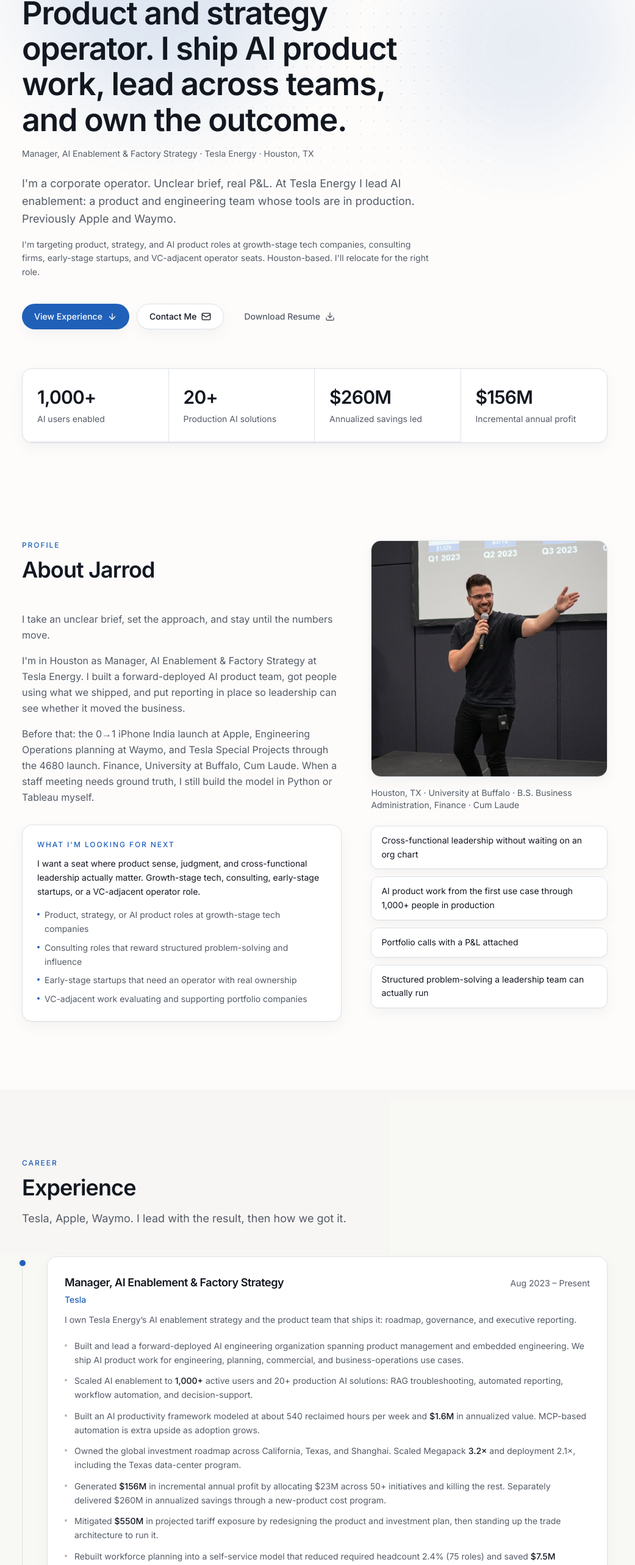
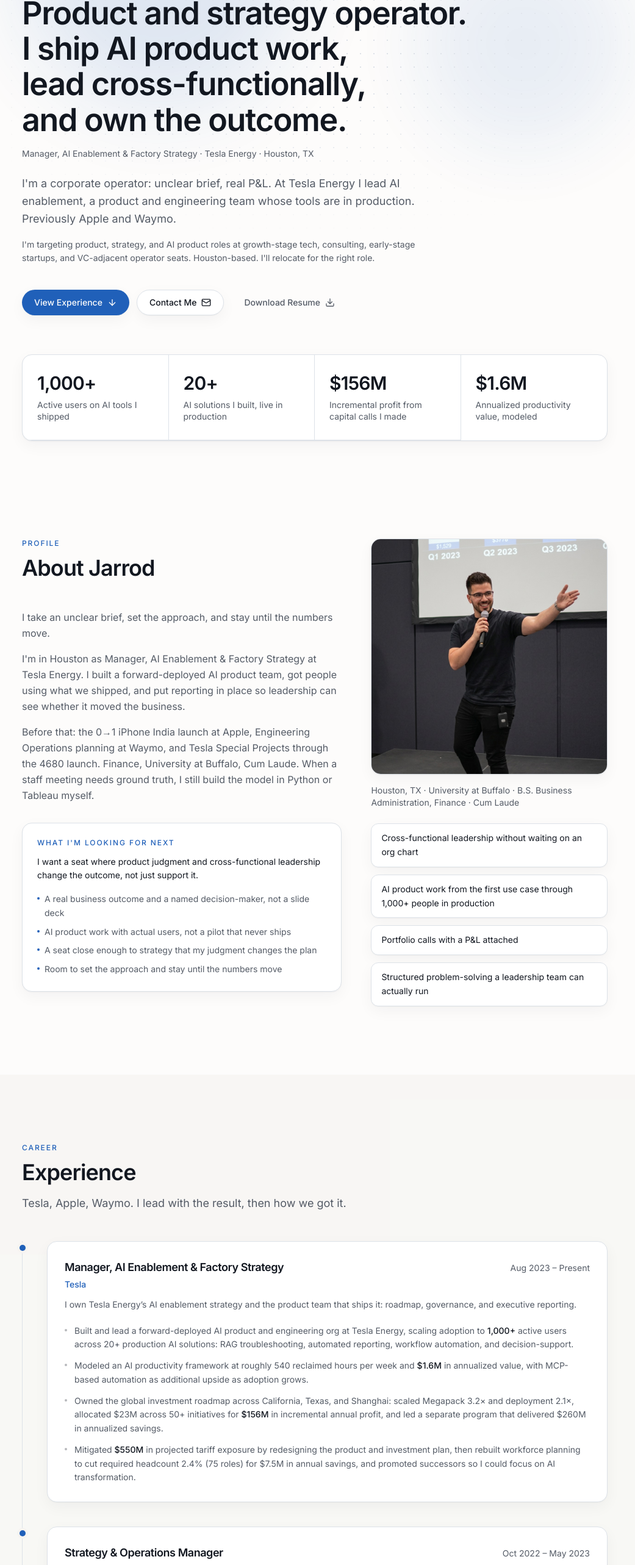
Before and after one commit to jarrodtran/Personal-Website, a Next.js app: page / in a window 1280 px wide. Shown: the part 230-2796 px from the top of the page at 61% size, without its empty margins (124-1165 px from the left). Built offline with nearby package versions, Linux system fonts and the light colour scheme.

Commit message:
Editorial pass: tighten hero copy, honest highlight attribution, cut Tesla bullets to 4, dedupe looking-for list
Co-authored-by: jarrodtran <jarrodtran@users.noreply.github.com>

```diff
--- a/content/site.ts
+++ b/content/site.ts
@@ -84,7 +84,7 @@ export const site: SiteContent = {
   positioning: {
     name: "Jarrod Tran",
     headline:
-      "Product and strategy operator. I ship AI product work, lead across teams, and own the outcome.",
+      "Product and strategy operator. I ship AI product work, lead cross-functionally, and own the outcome.",
     headlineVariants: {
       tech: "The person who takes an AI bet from a slide to something people use, with a P&L.",
       vc: "I put capital on the line, kill weak bets, and drive the rest to an outcome.",
@@ -94,7 +94,7 @@ export const site: SiteContent = {
         "I walk into chaos, set the strategy, and stay until the numbers move.",
     },
     valueProp:
-      "I'm a corporate operator. Unclear brief, real P&L. At Tesla Energy I lead AI enablement: a product and engineering team whose tools are in production. Previously Apple and Waymo.",
+      "I'm a corporate operator: unclear brief, real P&L. At Tesla Energy I lead AI enablement, a product and engineering team whose tools are in production. Previously Apple and Waymo.",
     targeting: [
       "Product, strategy, and AI product roles at growth-stage tech companies",
       "Consulting: structured problem-solving and client-facing delivery",
@@ -102,16 +102,16 @@ export const site: SiteContent = {
       "VC-adjacent operator seats supporting portfolio companies",
     ],
     targetingLine:
-      "I'm targeting product, strategy, and AI product roles at growth-stage tech companies, consulting firms, early-stage startups, and VC-adjacent operator seats. Houston-based. I'll relocate for the right role.",
+      "I'm targeting product, strategy, and AI product roles at growth-stage tech, consulting, early-stage startups, and VC-adjacent operator seats. Houston-based. I'll relocate for the right role.",
     status: "Open to conversations",
     location: "Houston, TX",
     currentRole: "Manager, AI Enablement & Factory Strategy · Tesla Energy",
   },
   highlights: [
-    { value: "1,000+", label: "AI users enabled" },
-    { value: "20+", label: "Production AI solutions" },
-    { value: "$260M", label: "Annualized savings led" },
-    { value: "$156M", label: "Incremental annual profit" },
+    { value: "1,000+", label: "Active users on AI tools I shipped" },
+    { value: "20+", label: "AI solutions I built, live in production" },
+    { value: "$156M", label: "Incremental profit from capital calls I made" },
+    { value: "$1.6M", label: "Annualized productivity value, modeled" },
   ],
   about: {
     bio: [
@@ -120,12 +120,12 @@ export const site: SiteContent = {
       "Before that: the 0→1 iPhone India launch at Apple, Engineering Operations planning at Waymo, and Tesla Special Projects through the 4680 launch. Finance, University at Buffalo, Cum Laude. When a staff meeting needs ground truth, I still build the model in Python or Tableau myself.",
     ],
     lookingForIntro:
-      "I want a seat where product sense, judgment, and cross-functional leadership actually matter. Growth-stage tech, consulting, early-stage startups, or a VC-adjacent operator role.",
+      "I want a seat where product judgment and cross-functional leadership change the outcome, not just support it.",
     lookingFor: [
-      "Product, strategy, or AI product roles at growth-stage tech companies",
-      "Consulting roles that reward structured problem-solving and influence",
-      "Early-stage startups that need an operator with real ownership",
-      "VC-adjacent work evaluating and supporting portfolio companies",
+      "A real business outcome and a named decision-maker, not a slide deck",
+      "AI product work with actual users, not a pilot that never ships",
+      "A seat close enough to strategy that my judgment changes the plan",
+      "Room to set the approach and stay until the numbers move",
     ],
     strengths: [
       "Cross-functional leadership without waiting on an org chart",
@@ -149,37 +149,23 @@ export const site: SiteContent = {
         "I own Tesla Energy’s AI enablement strategy and the product team that ships it: roadmap, governance, and executive reporting.",
       bullets: [
         {
-          text: "Built and lead a forward-deployed AI engineering organization spanning product management and embedded engineering. We ship AI product work for engineering, planning, commercial, and business-operations use cases.",
-          audiences: ["tech", "startup"],
-        },
-        {
-          text: "Scaled AI enablement to 1,000+ active users and 20+ production AI solutions: RAG troubleshooting, automated reporting, workflow automation, and decision-support.",
+          text: "Built and lead a forward-deployed AI product and engineering org at Tesla Energy, scaling adoption to 1,000+ active users across 20+ production AI solutions: RAG troubleshooting, automated reporting, workflow automation, and decision-support.",
           metric: "1,000+",
           audiences: ["tech", "startup"],
         },
         {
-          text: "Built an AI productivity framework modeled at about 540 reclaimed hours per week and $1.6M in annualized value. MCP-based automation is extra upside as adoption grows.",
+          text: "Modeled an AI productivity framework at roughly 540 reclaimed hours per week and $1.6M in annualized value, with MCP-based automation as additional upside as adoption grows.",
           metric: "$1.6M",
           audiences: ["tech", "vc"],
         },
         {
-          text: "Owned the global investment roadmap across California, Texas, and Shanghai. Scaled Megapack 3.2× and deployment 2.1×, including the Texas data-center program.",
-          metric: "3.2×",
-          audiences: ["tech", "vc"],
-        },
-        {
-          text: "Generated $156M in incremental annual profit by allocating $23M across 50+ initiatives and killing the rest. Separately delivered $260M in annualized savings through a new-product cost program.",
+          text: "Owned the global investment roadmap across California, Texas, and Shanghai: scaled Megapack 3.2× and deployment 2.1×, allocated $23M across 50+ initiatives for $156M in incremental annual profit, and led a separate program that delivered $260M in annualized savings.",
           metric: "$156M",
           audiences: ["vc", "consulting"],
         },
         {
-          text: "Mitigated $550M in projected tariff exposure by redesigning the product and investment plan, then standing up the trade architecture to run it.",
+          text: "Mitigated $550M in projected tariff exposure by redesigning the product and investment plan, then rebuilt workforce planning to cut required headcount 2.4% (75 roles) for $7.5M in annual savings, and promoted successors so I could focus on AI transformation.",
           metric: "$550M",
-          audiences: ["consulting", "vc"],
-        },
-        {
-          text: "Rebuilt workforce planning into a self-service model that reduced required headcount 2.4% (75 roles) and saved $7.5M annually. Then I promoted successors so I could spend more time on AI transformation.",
-          metric: "$7.5M",
           audiences: ["consulting", "startup"],
         },
       ],
@@ -274,7 +260,7 @@ export const site: SiteContent = {
       contribution:
         "I built Python and Tableau models linking investment, labor, cost, and timing. Funded the work that moved the P&L and killed the rest. Same logic for ranking AI product use cases.",
       outcome:
-        "3.2× scale, $156M incremental annual profit from the $23M portfolio, $260M new-product savings, 56% throughput unlocked, a −26% cost reduction, and $550M in projected tariff exposure mitigated.",
+        "3.2× scale on Megapack. $156M incremental annual profit from a $23M portfolio. $260M in annualized savings. 56% more throughput. −26% cost. $550M in tariff exposure mitigated.",
       tags: ["Capital Allocation", "Decision Models", "Executive Alignment"],
       image: {
         src: "/images/megapack.webp",
@@ -428,10 +414,9 @@ export const site: SiteContent = {
     { label: "Contact", href: "#contact" },
   ],
   contact: {
-    headline:
-      "Open to conversations with hiring managers, founders, and investors.",
+    headline: "Let's talk: product, strategy, or AI product roles.",
     description:
-      "If the problem is real and the path is messy, let's talk. Houston-based. I'll relocate.",
+      "Bring the real brief, not the polished one. Houston-based. I'll relocate for the right role.",
     email: "jarrodtran@outlook.com",
     phone: "(607) 760-2068",
     linkedin: "https://www.linkedin.com/in/jarrodtran/",
--- a/content/visitor-copy.ts
+++ b/content/visitor-copy.ts
@@ -56,7 +56,10 @@ export function getVisitorFacingCopy(): string {
 
 /** Official job titles are facts and may contain “Factory”; narrative copy may not. */
 export function officialTitles(): string[] {
-  return [site.positioning.currentRole, ...site.roles.map((role) => role.title)];
+  return [
+    site.positioning.currentRole,
+    ...site.roles.map((role) => role.title),
+  ];
 }
 
 export function stripOfficialTitles(text: string): string {
```
